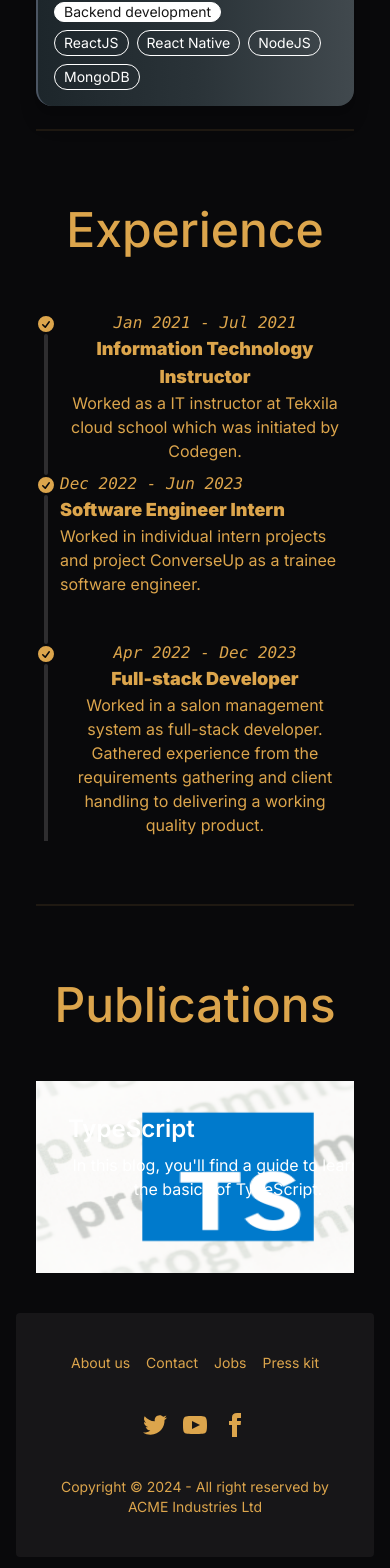
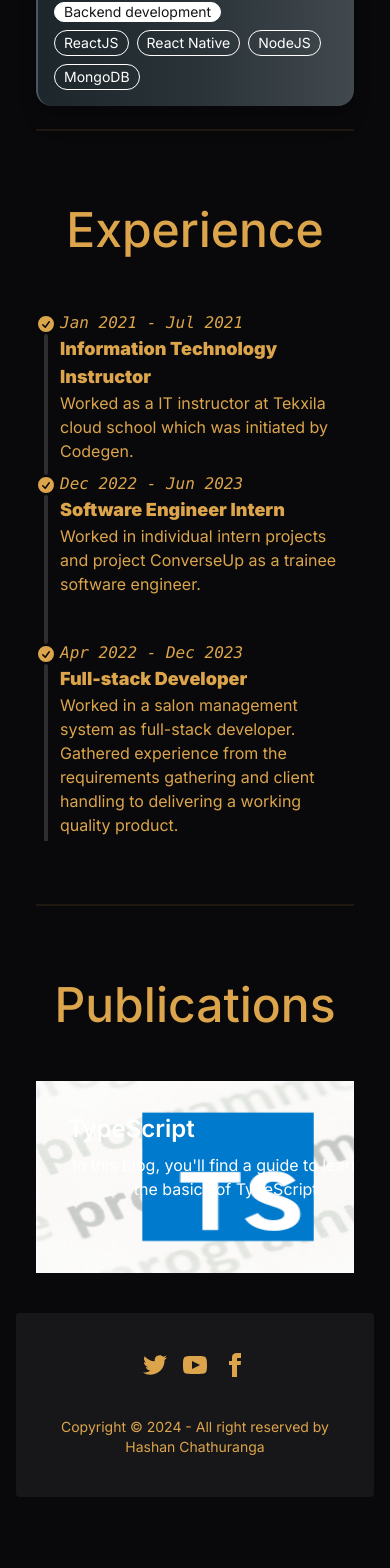
Before and after one commit to BKHChathuranga/portfolio, a Next.js app: page / in a window 390 px wide. Shown: the part 6346-7914 px from the top of the page. After the commit the page ends 7859 px from the top, so only its background shows below. Built offline with nearby package versions, Linux system fonts and the light colour scheme.

Commit message:
small adjustments

```diff
--- a/app/components/Accordion.tsx
+++ b/app/components/Accordion.tsx
@@ -9,7 +9,7 @@
                     <div className="timeline-middle">
                         <svg xmlns="http://www.w3.org/2000/svg" viewBox="0 0 20 20" fill="currentColor" className="h-5 w-5"><path fillRule="evenodd" d="M10 18a8 8 0 100-16 8 8 0 000 16zm3.857-9.809a.75.75 0 00-1.214-.882l-3.483 4.79-1.88-1.88a.75.75 0 10-1.06 1.061l2.5 2.5a.75.75 0 001.137-.089l4-5.5z" clipRule="evenodd" /></svg>
                     </div>
-                    <div className="timeline-start md:text-end mb-10">
+                    <div className="timeline-start sm:text-end mb-10 text-start">
                         <time className="font-mono italic">Jan 2021 - Jul 2021</time>
                         <div className="text-lg font-black">Information Technology Instructor</div>
                         Worked as a IT instructor at Tekxila cloud school which was initiated by Codegen.
@@ -33,7 +33,7 @@
                     <div className="timeline-middle">
                         <svg xmlns="http://www.w3.org/2000/svg" viewBox="0 0 20 20" fill="currentColor" className="h-5 w-5"><path fillRule="evenodd" d="M10 18a8 8 0 100-16 8 8 0 000 16zm3.857-9.809a.75.75 0 00-1.214-.882l-3.483 4.79-1.88-1.88a.75.75 0 10-1.06 1.061l2.5 2.5a.75.75 0 001.137-.089l4-5.5z" clipRule="evenodd" /></svg>
                     </div>
-                    <div className="timeline-start md:text-end mb-10">
+                    <div className="timeline-start sm:text-end mb-10 text-start">
                         <time className="font-mono italic">Apr 2022 - Dec 2023</time>
                         <div className="text-lg font-black">Full-stack Developer</div>
                         Worked in a salon management system as full-stack developer. Gathered experience from the requirements gathering and client handling to delivering a working quality product.
--- a/app/components/Footer.tsx
+++ b/app/components/Footer.tsx
@@ -4,12 +4,12 @@
     return (
         <div>
             <footer className="footer footer-center p-10 bg-base-200 text-base-content rounded">
-                <nav className="grid grid-flow-col gap-4">
+                {/* <nav className="grid grid-flow-col gap-4">
                     <a className="link link-hover">About us</a>
                     <a className="link link-hover">Contact</a>
                     <a className="link link-hover">Jobs</a>
                     <a className="link link-hover">Press kit</a>
-                </nav>
+                </nav> */}
                 <nav>
                     <div className="grid grid-flow-col gap-4">
                         <a><svg xmlns="http://www.w3.org/2000/svg" width="24" height="24" viewBox="0 0 24 24" className="fill-current"><path d="M24 4.557c-.883.392-1.832.656-2.828.775 1.017-.609 1.798-1.574 2.165-2.724-.951.564-2.005.974-3.127 1.195-.897-.957-2.178-1.555-3.594-1.555-3.179 0-5.515 2.966-4.797 6.045-4.091-.205-7.719-2.165-10.148-5.144-1.29 2.213-.669 5.108 1.523 6.574-.806-.026-1.566-.247-2.229-.616-.054 2.281 1.581 4.415 3.949 4.89-.693.188-1.452.232-2.224.084.626 1.956 2.444 3.379 4.6 3.419-2.07 1.623-4.678 2.348-7.29 2.04 2.179 1.397 4.768 2.212 7.548 2.212 9.142 0 14.307-7.721 13.995-14.646.962-.695 1.797-1.562 2.457-2.549z"></path></svg></a>
@@ -18,7 +18,7 @@
                     </div>
                 </nav>
                 <aside>
-                    <p>Copyright © 2024 - All right reserved by ACME Industries Ltd</p>
+                    <p>Copyright © 2024 - All right reserved by Hashan Chathuranga</p>
                 </aside>
             </footer>
         </div>
```
